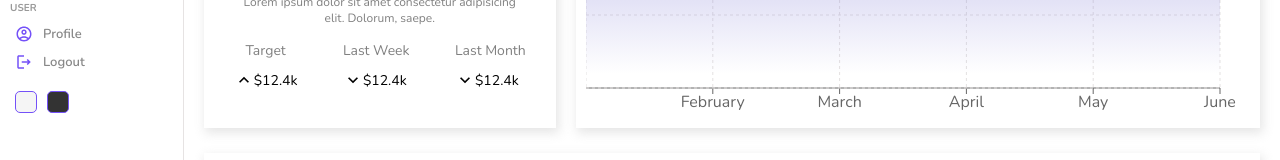
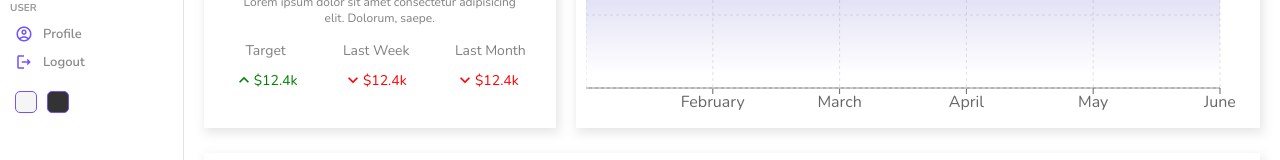
Before and after one commit to erfanmoghadasi/Dashboard, a React (Create React App) app: page / in a window 1280 px wide. Shown: the part 482-642 px from the top of the page. Built offline with nearby package versions, Linux system fonts and the light colour scheme.

Commit message:
fix some css bugs

```diff
--- a/src/components/featured/Featured.js
+++ b/src/components/featured/Featured.js
@@ -27,21 +27,21 @@ function Featured() {
                 <div className="summary">
                     <div className="item">
                         <div className="itemTitle">Target</div>
-                        <div className="itemResult">
+                        <div className="itemResult positive">
                         <KeyboardArrowUpIcon fontSize='small'/>
                             <div className="resultAmount">$12.4k</div>
                         </div>
                     </div>
                     <div className="item">
                         <div className="itemTitle">Last Week</div>
-                        <div className="itemResult">
+                        <div className="itemResult negative">
                         <KeyboardArrowDownIcon fontSize='small'/>
                             <div className="resultAmount">$12.4k</div>
                         </div>
                     </div>
                     <div className="item">
                         <div className="itemTitle">Last Month</div>
-                        <div className="itemResult">
+                        <div className="itemResult negative">
                         <KeyboardArrowDownIcon fontSize='small'/>
                             <div className="resultAmount">$12.4k</div>
                         </div>
--- a/src/components/widget/Widget.scss
+++ b/src/components/widget/Widget.scss
@@ -29,6 +29,7 @@
       font-size: 12px;
       border-bottom: 1px solid gray;
       width: max-content;
+      cursor: pointer;
     }
 
     .percentage {
```
